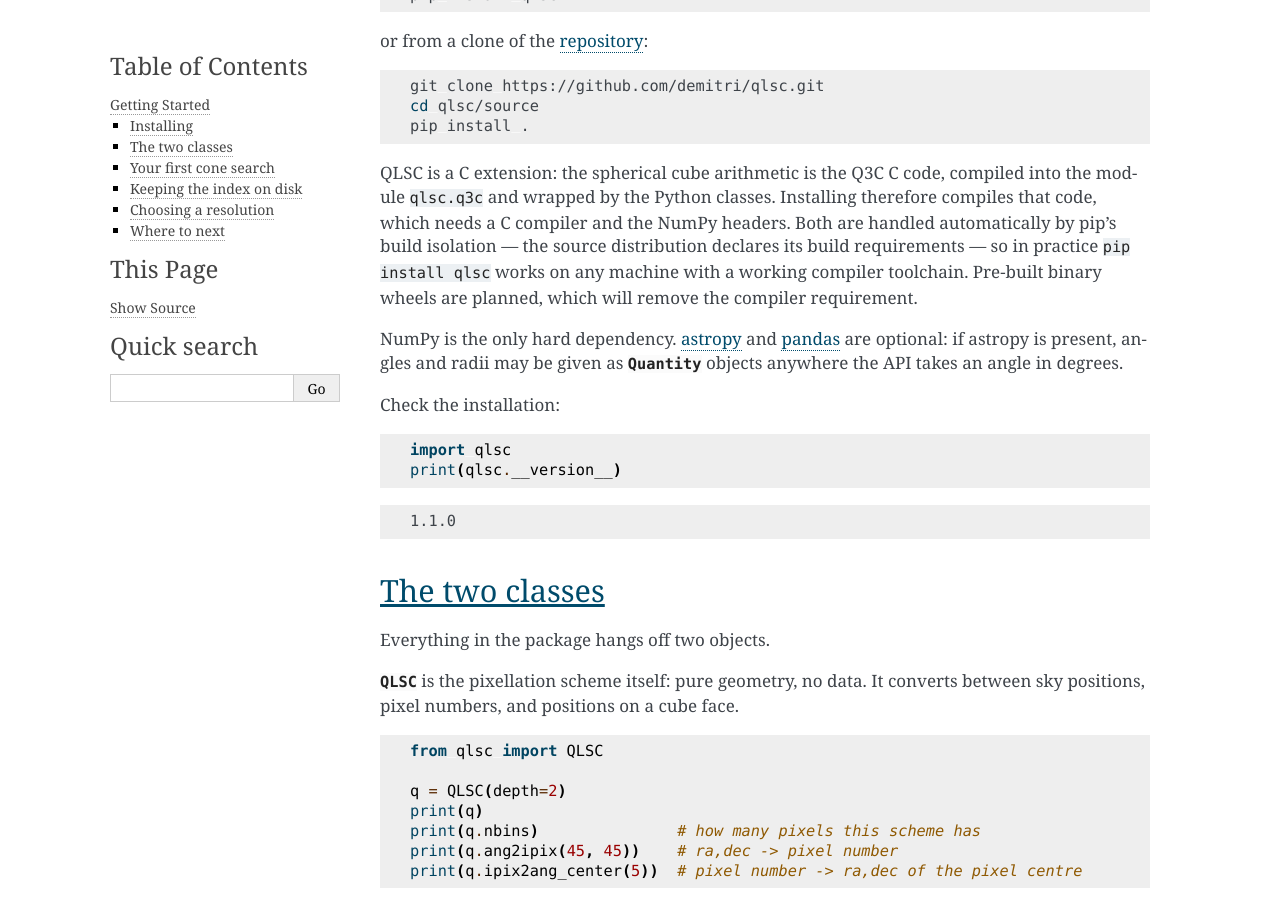
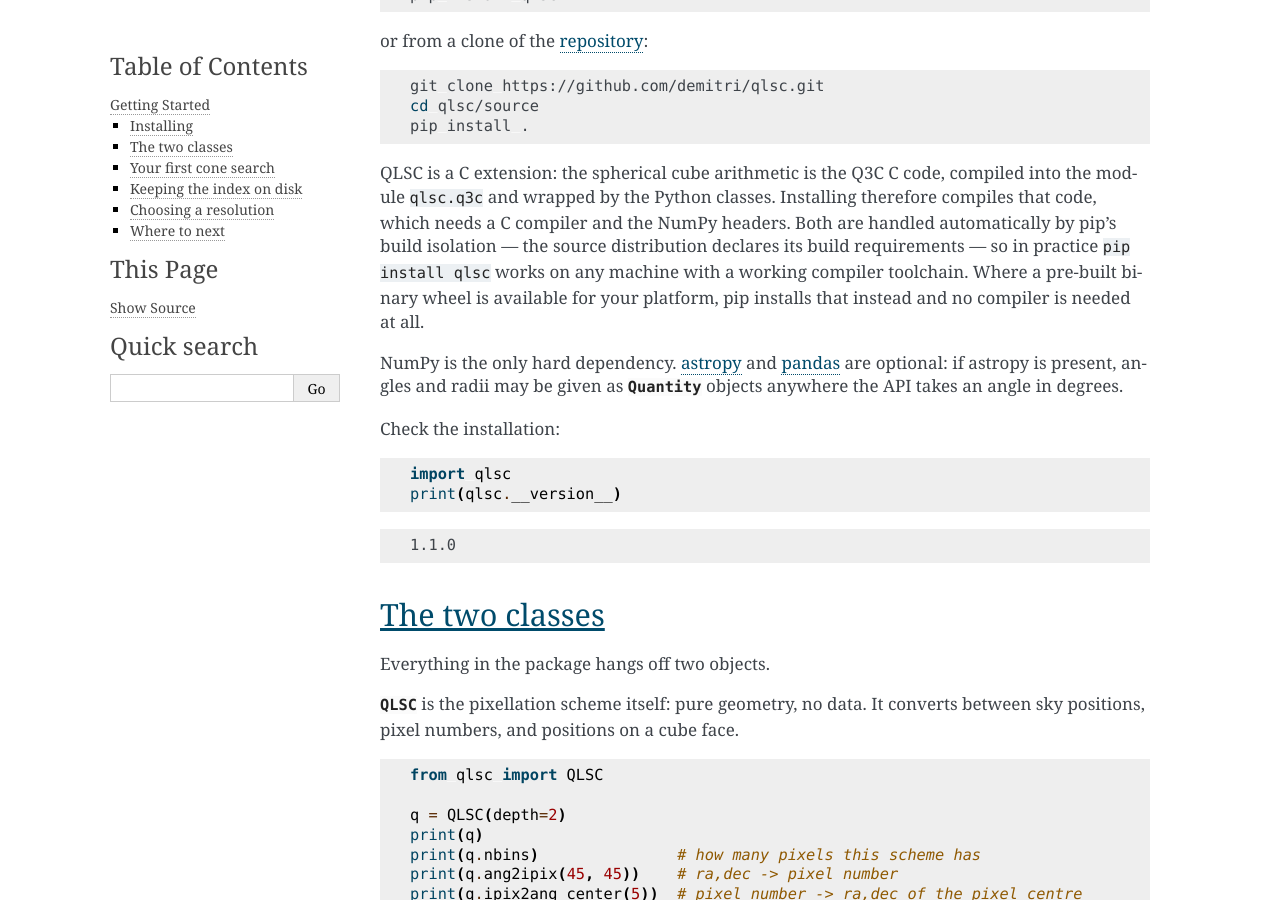
Before and after one commit to demitri/qlsc, a Sphinx documentation site: the page built from docs/getting_started.rst, in a window 1280 px wide and 900 px high, scrolled down 416 px. Built offline with Sphinx 7.4.7, drawn with Linux system fonts in a browser that asks for light colours.

Commit message:
Wording the wheel and squeezed-shape notes so they stay true either side of a merge.
Claude-Session: https://claude.ai/code/session_01NBu1r32avnf2xxYjQ96SaJ

```diff
--- a/docs/getting_started.rst
+++ b/docs/getting_started.rst
@@ -28,8 +28,9 @@ into the module ``qlsc.q3c`` and wrapped by the Python classes. Installing
 therefore compiles that code, which needs a C compiler and the NumPy headers.
 Both are handled automatically by pip's build isolation — the source distribution
 declares its build requirements — so in practice ``pip install qlsc`` works on any
-machine with a working compiler toolchain. Pre-built binary wheels are planned,
-which will remove the compiler requirement.
+machine with a working compiler toolchain. Where a pre-built binary wheel is
+available for your platform, pip installs that instead and no compiler is needed
+at all.
 
 NumPy is the only hard dependency. `astropy <https://www.astropy.org>`_ and
 `pandas <https://pandas.pydata.org>`_ are optional: if astropy is present, angles
--- a/docs/user_guide/indexing.rst
+++ b/docs/user_guide/indexing.rst
@@ -272,8 +272,8 @@ The record form is the more convenient one: it sorts by field
 
 .. warning::
 
-	The plain ``(n,2)`` form is squeezed, so a **single match comes back with
-	shape (2,)**, not ``(1,2)``:
+	:py:func:`~qlsc.QLSCIndex.radial_query`'s plain ``(n,2)`` form is squeezed, so
+	a **single match comes back with shape (2,)**, not ``(1,2)``:
 
 	.. code-block:: python
 
```
